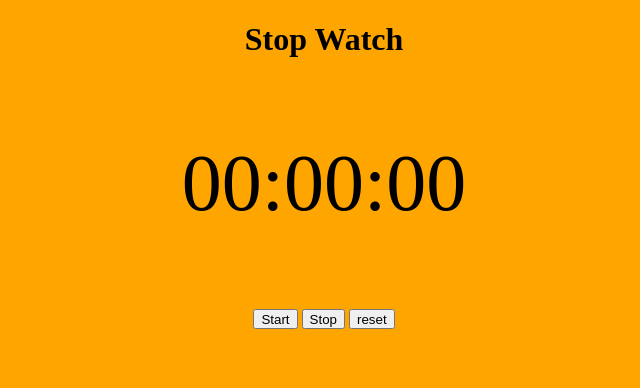
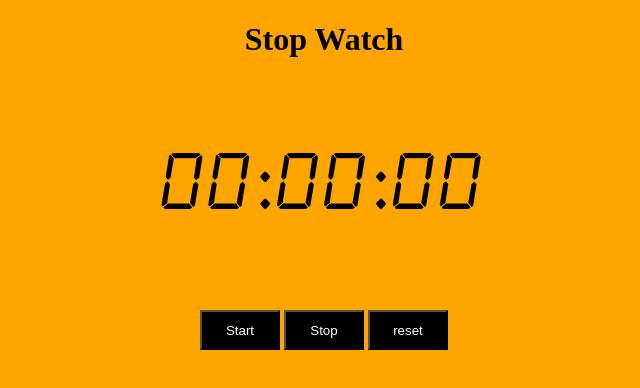
Before and after one commit to GreenChiles/mini-projects, a plain HTML site: page Stopwatch/index.html in a window 1280 px wide. Shown: the whole page, without its empty margins (316-956 px from the left). Drawn offline with Linux system fonts and the light colour scheme.

Commit message:
added a font and edited css

```diff
--- a/Stopwatch/styles.css
+++ b/Stopwatch/styles.css
@@ -11,15 +11,24 @@ body {
  }
 
  #sta {
-    height: 20px;
+    height: 40px;
+    width: 80px;
+    background-color: black;
+    color: white;
  }
 
  #sto {
-    height: 20px;
+    height: 40px;
+    width: 80px;
+    background-color: black;
+    color: white;
  }
 
  #res {
-    height: 20px;
+    height: 40px;
+    width: 80px;
+    background-color: black;
+    color: white;
  }
 
 
@@ -27,4 +36,11 @@ body {
  #timer {
      text-align: center;
      font-size: 80px;
+     font-family: "alarm clock";
+     color:black;
  }
+
+ @font-face {
+     font-family: "alarm clock";
+     src: url(alarm\ clock.ttf);
+ }
```
Also changed, not shown: Stopwatch/alarm clock.ttf (added).
